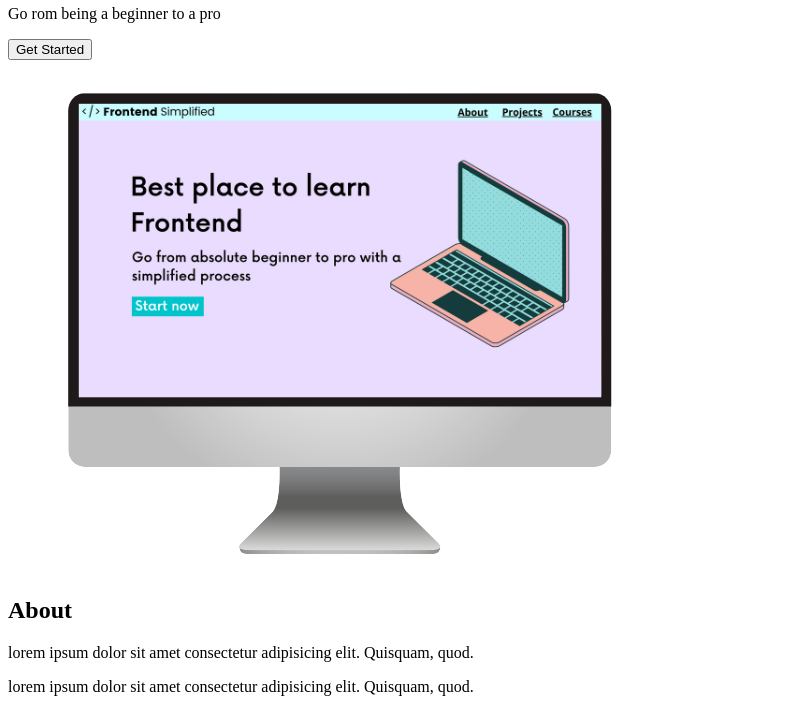
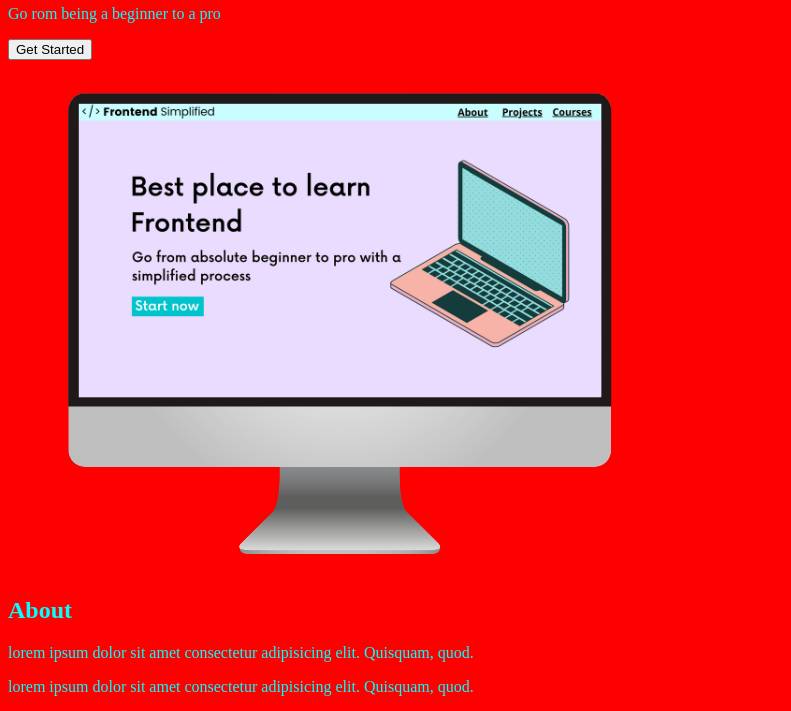
Before and after one commit to miketodd832/FIRSTRUN, a plain HTML site: page index.html in a window 1280 px wide. Shown: the part 222-933 px from the top of the page, without its empty margins (0-791 px from the left). Drawn offline with Linux system fonts and the light colour scheme.

Commit message:
updated head with link (style css)

```diff
--- a/index.html
+++ b/index.html
@@ -4,6 +4,7 @@
   <meta charset="UTF-8">
   <meta name="viewport" content="width=device-width, initial-scale=1.0">
   <title>Document</title>
+  <link rel="stylesheet" href="style.css">
 </head>
 
 <body>
--- a/style.css
+++ b/style.css
@@ -0,0 +1,4 @@
+body {
+background-color: red;
+color:aqua
+}
```
